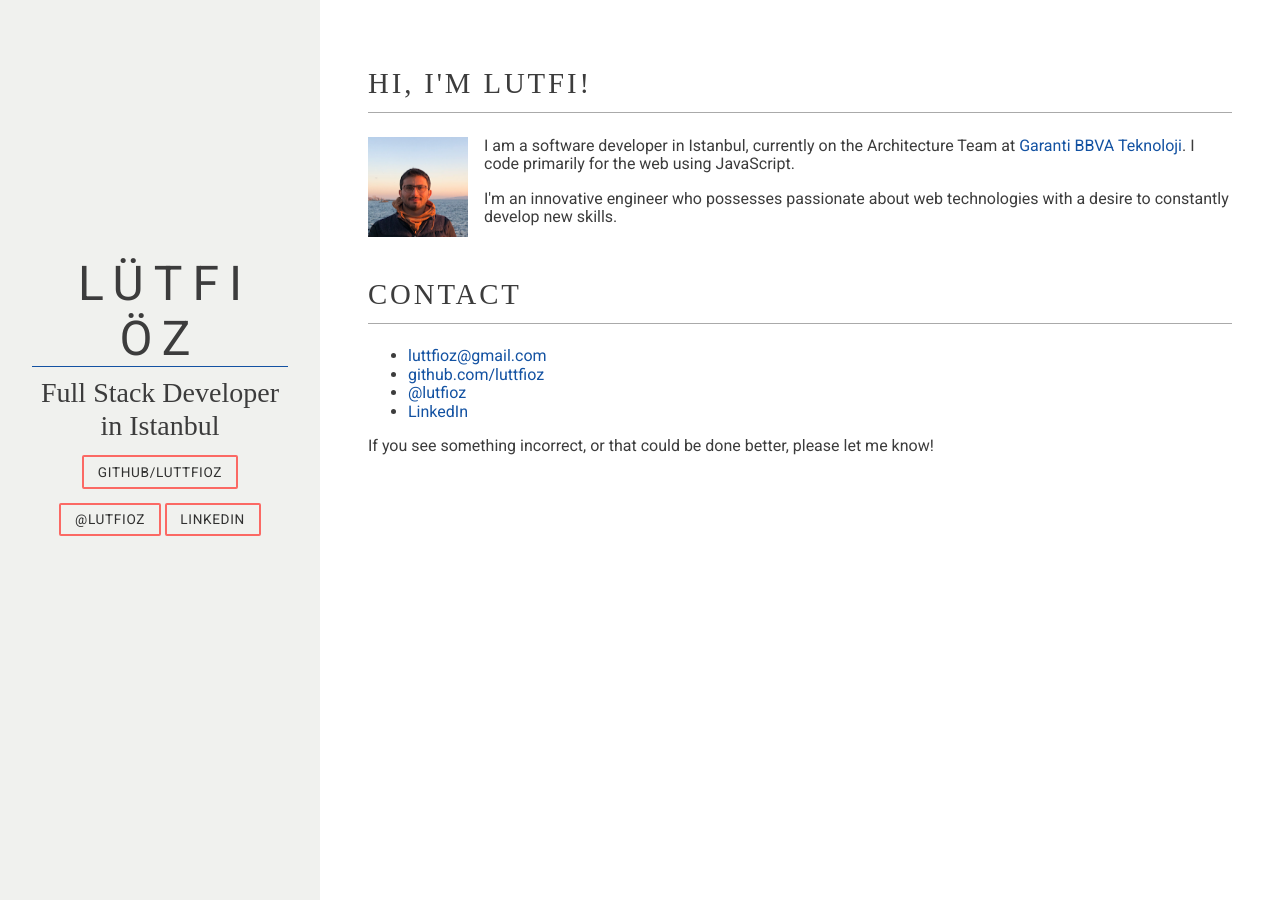
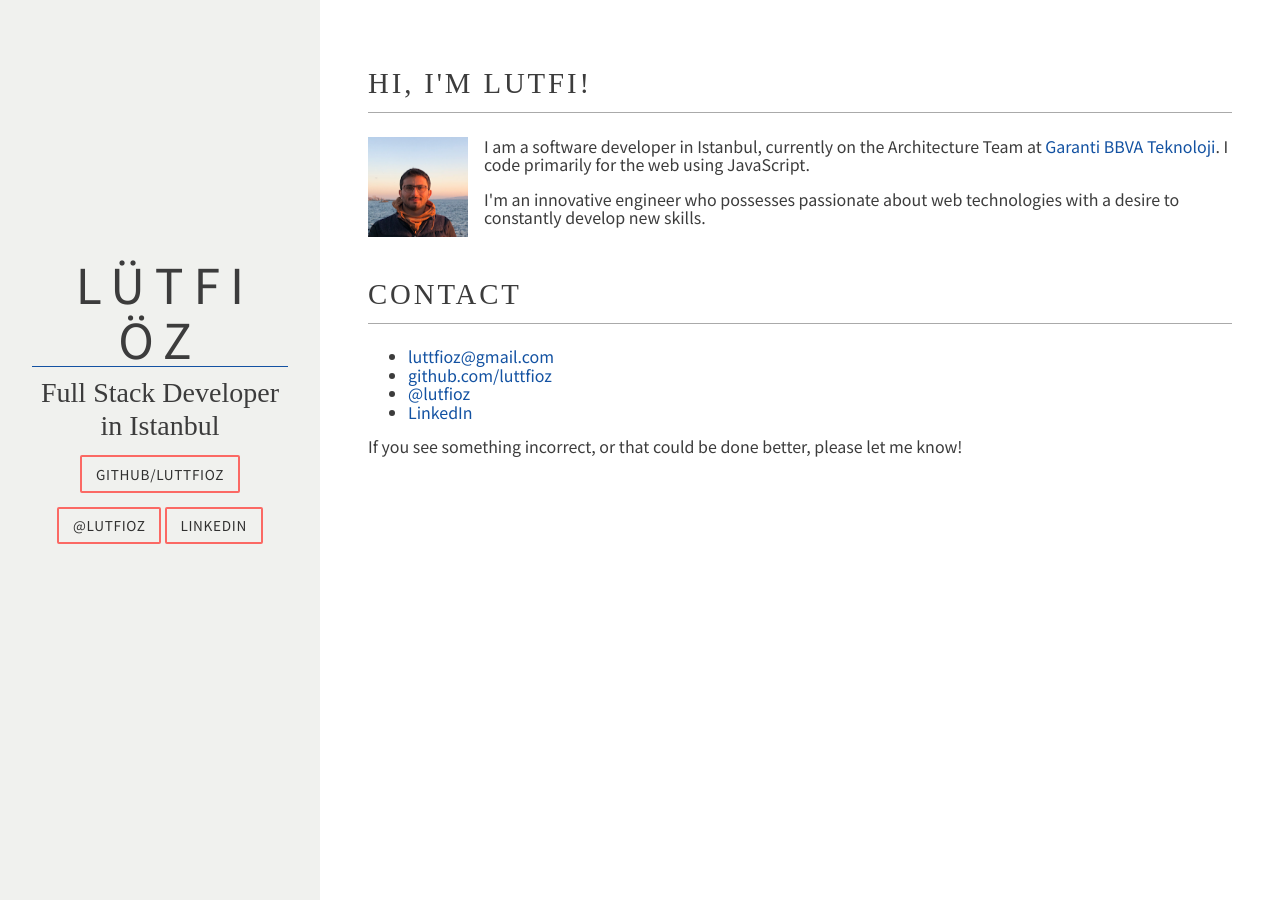
Before and after one commit to luttfioz/luttfioz.github.io, a Jekyll site: the page built from index.html, in a window 1280 px wide. Built offline with Jekyll 4.4.1, drawn with Linux system fonts in a browser that asks for light colours; nearby versions of some CDN libraries.

```diff
--- a/css/main.scss
+++ b/css/main.scss
@@ -1,13 +1,13 @@
 ---
 ---
 
-@import url(https://fonts.googleapis.com/css2?family=Roboto&display=swap);
+@import url(https://fonts.googleapis.com/css2?family=Noto+Sans+JP&display=swap);
 
 $color-pink: #FB6964;
 $color-light-pink: #FFB7B7;
 $color-blue: #1352A2;
 $color-dark-gray: #3C3C3C;
-$font-family-sans: 'Roboto', sans-serif;
+$font-family-sans: 'Noto Sans JP', sans-serif;
 
 body {
     color: $color-dark-gray;
@@ -112,7 +112,7 @@
 
 .blog-title {
     text-transform: uppercase;
-    font-family: 'Roboto', sans-serif;
+    font-family: 'Noto Sans JP', sans-serif;
 }
 
 .blog-title>a {
```
Also changed, not shown: favicon.ico.
